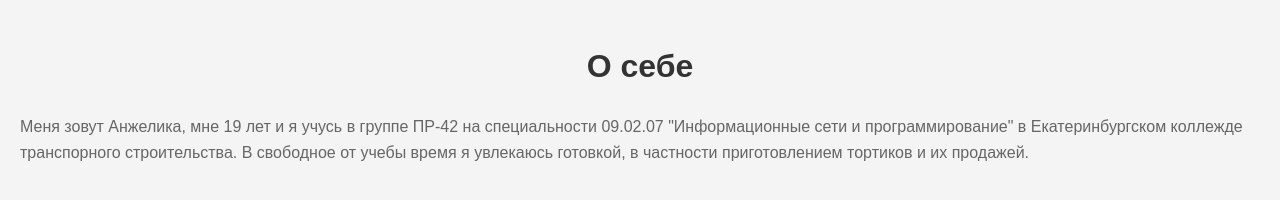
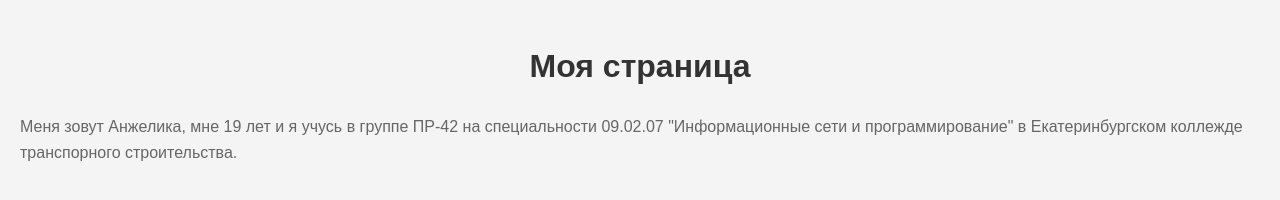
Before and after one commit to iksoll/unit03_project, a plain HTML site: page index.html in a window 1280 px wide. Drawn offline with Linux system fonts and the light colour scheme.

Commit message:
Conflict initialize index.html

```diff
--- a/index.html
+++ b/index.html
@@ -8,8 +8,7 @@
     <title>Document</title>
 </head>
 <body>
-    <h1>О себе</h1>
-    <p>Меня зовут Анжелика, мне 19 лет и я учусь в группе ПР-42 на специальности 09.02.07 "Информационные сети и программирование" в Екатеринбургском коллежде транспорного строительства.
-         В свободное от учебы время я увлекаюсь готовкой, в частности приготовлением тортиков и их продажей.</p>
+    <h1>Моя страница</h1>
+    <p>Меня зовут Анжелика, мне 19 лет и я учусь в группе ПР-42 на специальности 09.02.07 "Информационные сети и программирование" в Екатеринбургском коллежде транспорного строительства.</p>
 </body>
 </html>
```
